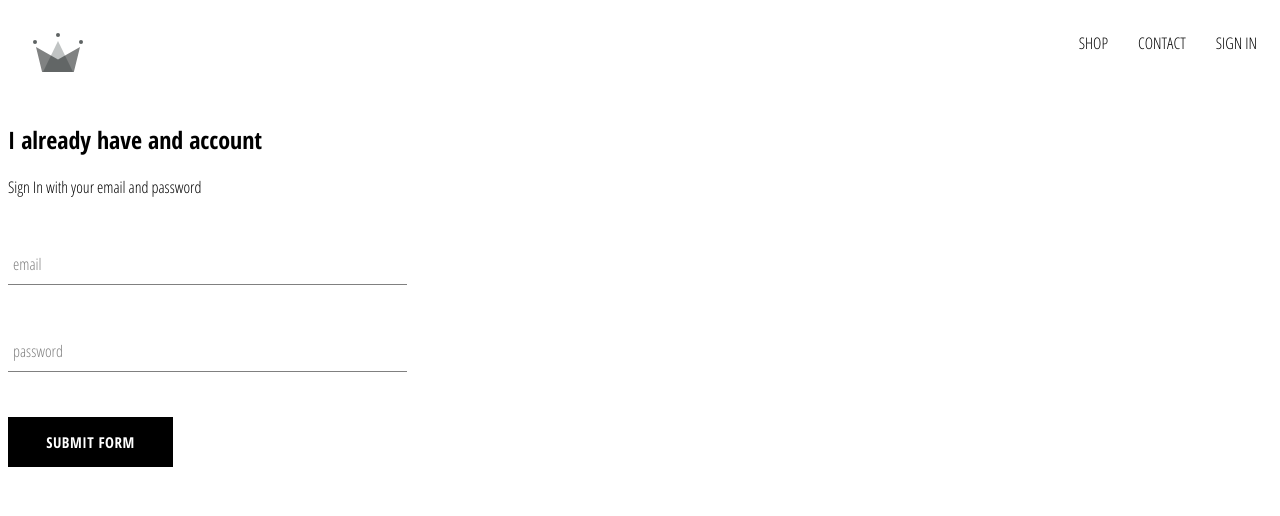
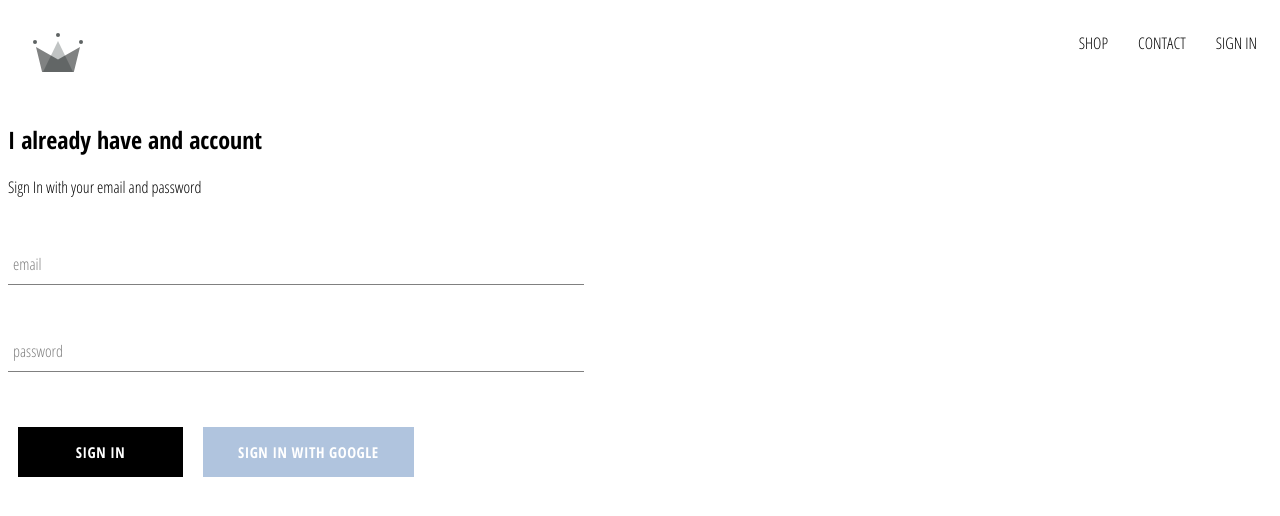
Before and after one commit to mariustoft/crwn-cloth, a React (Create React App) app: page /signin in a window 1280 px wide. Shown: the top 516 px of the page. Built offline with nearby package versions, Linux system fonts and the light colour scheme; no server answers.

Commit message:
integrated firebase into aprication *created sign in page *created sign in component *created sign in with google

```diff
--- a/package.json
+++ b/package.json
@@ -3,6 +3,7 @@
   "version": "0.1.0",
   "private": true,
   "dependencies": {
+    "firebase": "^7.14.5",
     "node-sass": "^4.14.1",
     "react": "^16.13.1",
     "react-dom": "^16.13.1",
--- a/public/index.html
+++ b/public/index.html
@@ -1,10 +1,9 @@
 <!DOCTYPE html>
-<html lang="en">
-  <head>
+<html lang="en" >
+  <head SameSite="Lax">
     <meta charset="UTF-8" />
     <meta name="viewport" content="width=device-width, initial-scale=1.0" />
     <title>Document</title>
-
   </head>
   <body>
     <div id="root"></div>
--- a/src/App.js
+++ b/src/App.js
@@ -6,9 +6,33 @@ import ShopPage from "./pages/shop/shop";
 import SignInAndSignUpPage from "./pages/sign-in-and-sign-up/sign-in-and-sign-up";
 import Header from "./components/header/header";
 
-const App = () => (
+import { auth } from "./firebase/firebase.utils";
+
+class App extends React.Component {
+  constructor() {
+    super();
+    this.state = {
+      currentUser: null,
+    };
+  }
+
+  unsubscribeFromAuth = null;
+
+  componentDidMount() {
+    this.unsubscribeFromAuth = auth.onAuthStateChanged((user) => {
+      this.setState({ currentUser: user });
+      console.log(this.state.currentUser);
+    });
+  }
+
+  componentWillUnmount() {
+    this.unsubscribeFromAuth();
+  }
+
+  render() {
+    return (
       <div>
-    <Header />
+        <Header currentUser={this.state.currentUser} />
         <Switch>
           <Route exact path="/" component={HomePage} />
           <Route exact path="/shop" component={ShopPage} />
@@ -16,5 +40,7 @@ const App = () => (
         </Switch>
       </div>
     );
+  }
+}
 
 export default App;
--- a/src/components/custom-button/custom-button.js
+++ b/src/components/custom-button/custom-button.js
@@ -2,8 +2,11 @@ import React from "react";
 
 import "./custom-button.scss";
 
-const CustomButton = ({ children, ...otherProps }) => (
-  <button className="custom-button" {...otherProps}>
+const CustomButton = ({ children, isGoogleSignInButton, ...otherProps }) => (
+  <button
+    className={`${isGoogleSignInButton && "blue"} custom-button`}
+    {...otherProps}
+  >
     {children}
   </button>
 );
--- a/src/components/custom-button/custom-button.scss
+++ b/src/components/custom-button/custom-button.scss
@@ -12,11 +12,16 @@
   font-family: "Open Sans Condensed";
   font-weight: bolder;
   border: none;
+  margin: 10px;
   cursor: pointer;
+
+  & ~ .blue {
+    background-color: lightsteelblue;
+  }
 
   &:hover {
     background-color: white;
     color: black;
-    border: 1px solid black;
+    border: 1px solid #428584;
   }
 }
--- a/src/components/header/header.js
+++ b/src/components/header/header.js
@@ -1,10 +1,12 @@
 import React from "react";
 import { Link } from "react-router-dom";
+
+import { auth } from "../../firebase/firebase.utils";
 
 import { ReactComponent as Logo } from "../../assets/crown.svg";
 import "./header.scss";
 
-const Header = () => (
+const Header = ({ currentUser }) => (
   <div className="header">
     <Link className="logo-container" to="/">
       <Logo className="logo"></Logo>
@@ -16,9 +18,14 @@ const Header = () => (
       <Link className="option" to="/contact">
         CONTACT
       </Link>
-      <Link className="option" to="/signin">
-        SIGN IN
-      </Link>
+
+      {currentUser ? (
+        <div className='option' onClick={() => auth.signOut()}>SIGN OUT</div>
+      ) : (
+        <Link className="option" to="/signin">
+          SIGN IN
+        </Link>
+      )}
     </div>
   </div>
 );
--- a/src/components/header/header.scss
+++ b/src/components/header/header.scss
@@ -20,6 +20,7 @@
 
     .option {
       padding: 10px 15px;
+      cursor: pointer;
     }
   }
 }
--- a/src/components/sign-in/sign-in.js
+++ b/src/components/sign-in/sign-in.js
@@ -1,4 +1,6 @@
 import React from "react";
+
+import { signInWithGoogle } from "../../firebase/firebase.utils";
 
 import "./sign-in.scss";
 
@@ -45,7 +47,11 @@ class SignIn extends React.Component {
             label="password"
             required
           />
-          <CustomButton type="submit">Submit Form</CustomButton>
+
+          <CustomButton type="submit">Sign in</CustomButton>
+          <CustomButton isGoogleSignInButton onClick={signInWithGoogle}>
+            Sign in with Google
+          </CustomButton>
         </form>
       </div>
     );
--- a/src/components/sign-in/sign-in.scss
+++ b/src/components/sign-in/sign-in.scss
@@ -1,5 +1,5 @@
 .sign-in {
-  width: 30vw;
+  width: 45vw;
   display: flex;
   flex-direction: column;
 
--- /dev/null
+++ b/src/firebase/firebase.utils.js
@@ -0,0 +1,24 @@
+import firebase from "firebase/app";
+import "firebase/firestore";
+import "firebase/auth";
+
+firebase.initializeApp({
+  apiKey: "AIzaSyAWogCjwmfa1ApVR40h-BgsJFriLEKE-Qk",
+  authDomain: "crwn-db-31f80.firebaseapp.com",
+  databaseURL: "https://crwn-db-31f80.firebaseio.com",
+  projectId: "crwn-db-31f80",
+  storageBucket: "crwn-db-31f80.appspot.com",
+  messagingSenderId: "951735890658",
+  appId: "1:951735890658:web:c68c6ca95498537d4d24bb",
+});
+
+export const auth = firebase.auth();
+export const firestore = firebase.firestore();
+
+const provider = new firebase.auth.GoogleAuthProvider();
+
+provider.setCustomParameters({ prompt: "select_account" });
+
+export const signInWithGoogle = () => auth.signInWithPopup(provider);
+
+export default firestore;
--- a/src/index.scss
+++ b/src/index.scss
@@ -8,3 +8,7 @@ a {
   text-decoration: none;
   color: black;
 }
+
+* {
+  box-sizing: border-box;
+}
```
Also changed, not shown: 2 other files (tests, documents, lock files or other folders). Lines whose indentation alone changed are shown as unchanged.
